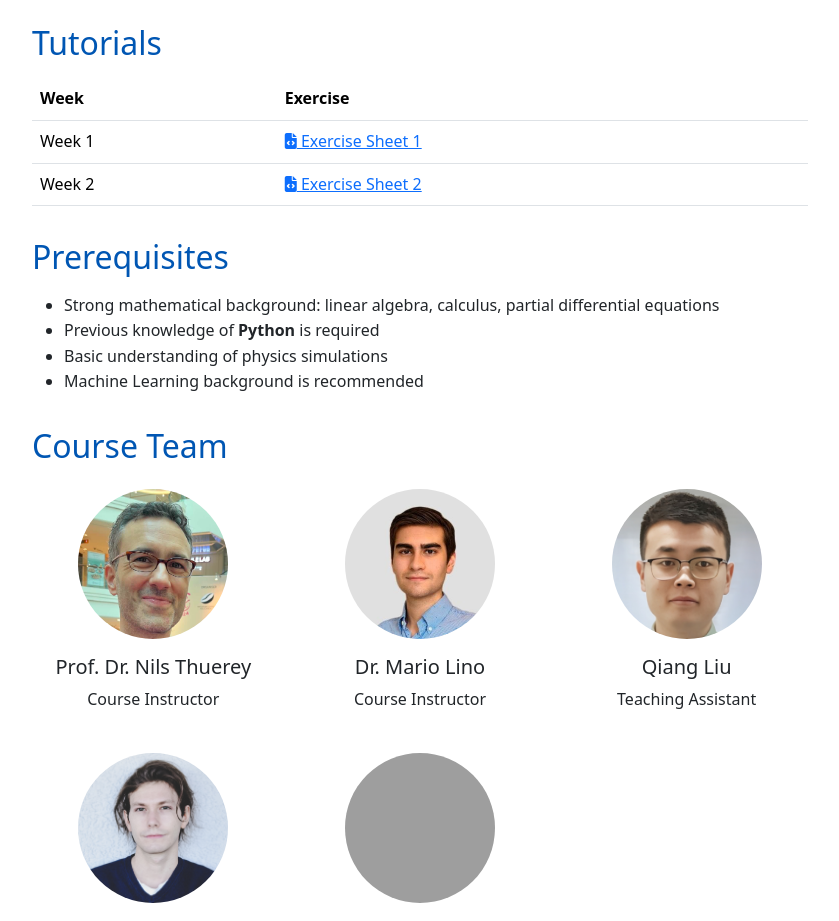
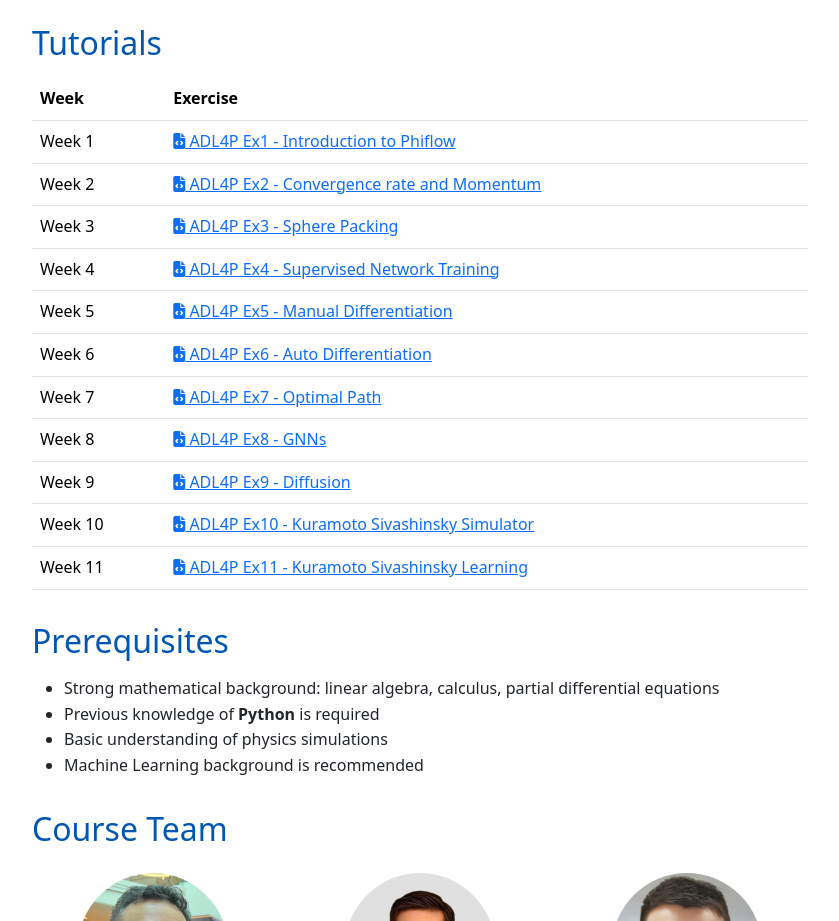
Before and after one commit to tum-pbs/ADL4P, a plain HTML site: page index.html in a window 1280 px wide. Shown: the part 2100-3021 px from the top of the page, without its empty margins (20-859 px from the left). Drawn offline with nearby package versions, Linux system fonts and the light colour scheme; grey boxes are pictures that could not be loaded.

Commit message:
update exercise links

```diff
--- a/index.html
+++ b/index.html
@@ -224,14 +224,17 @@
                         </tr>
                     </thead>
                     <tbody>
-<tr>
-<td>Week 1</td>
-<td><a href="#"><i class="fas fa-file-code"></i> Exercise Sheet 1</a></td>
-</tr>
-<tr>
-<td>Week 2</td>
-<td><a href="#"><i class="fas fa-file-code"></i> Exercise Sheet 2</a></td>
-</tr>
+<tr> <td>Week 1</td> <td><a href="https://github.com/tum-pbs/ADL4P/blob/main/exercises/ADL4P EX 1 - Introduction to Phiflow.pdf"><i class="fas fa-file-code"></i> ADL4P Ex1 - Introduction to Phiflow</a></td> </tr>
+<tr> <td>Week 2</td> <td><a href="https://github.com/tum-pbs/ADL4P/blob/main/exercises/ADL4P EX 2 - Convergence rate and Momentum.pdf"><i class="fas fa-file-code"></i> ADL4P Ex2 - Convergence rate and Momentum</a></td> </tr>
+<tr> <td>Week 3</td> <td><a href="https://github.com/tum-pbs/ADL4P/blob/main/exercises/ADL4P EX 3 - Sphere Packing.pdf"><i class="fas fa-file-code"></i> ADL4P Ex3 - Sphere Packing</a></td> </tr>
+<tr> <td>Week 4</td> <td><a href="https://github.com/tum-pbs/ADL4P/blob/main/exercises/ADL4P EX 4 - Supervised Network Training.pdf"><i class="fas fa-file-code"></i> ADL4P Ex4 - Supervised Network Training</a></td> </tr>
+<tr> <td>Week 5</td> <td><a href="https://github.com/tum-pbs/ADL4P/blob/main/exercises/ADL4P EX 5 - Manual Differentiation.pdf"><i class="fas fa-file-code"></i> ADL4P Ex5 - Manual Differentiation</a></td> </tr>
+<tr> <td>Week 6</td> <td><a href="https://github.com/tum-pbs/ADL4P/blob/main/exercises/ADL4P EX 6 - Auto Differentiation.pdf"><i class="fas fa-file-code"></i> ADL4P Ex6 - Auto Differentiation</a></td> </tr>
+<tr> <td>Week 7</td> <td><a href="https://github.com/tum-pbs/ADL4P/blob/main/exercises/ADL4P EX 7 - Optimal Path.pdf"><i class="fas fa-file-code"></i> ADL4P Ex7 - Optimal Path</a></td> </tr>
+<tr> <td>Week 8</td> <td><a href="https://github.com/tum-pbs/ADL4P/blob/main/exercises/ADL4P EX 8 - GNNs.pdf"><i class="fas fa-file-code"></i> ADL4P Ex8 - GNNs</a></td> </tr>
+<tr> <td>Week 9</td> <td><a href="https://github.com/tum-pbs/ADL4P/blob/main/exercises/ADL4P EX 9 - Diffusion.pdf"><i class="fas fa-file-code"></i> ADL4P Ex9 - Diffusion</a></td> </tr>
+<tr> <td>Week 10</td> <td><a href="https://github.com/tum-pbs/ADL4P/blob/main/exercises/ADL4P EX 10 - Kuramoto Sivashinsky Simulator.pdf"><i class="fas fa-file-code"></i> ADL4P Ex10 - Kuramoto Sivashinsky Simulator</a></td> </tr>
+<tr> <td>Week 11</td> <td><a href="https://github.com/tum-pbs/ADL4P/blob/main/exercises/ADL4P EX 11 - Kuramoto Sivashinsky Learning.pdf"><i class="fas fa-file-code"></i> ADL4P Ex11 - Kuramoto Sivashinsky Learning</a></td> </tr>
                     </tbody>
                 </table>
 
```
